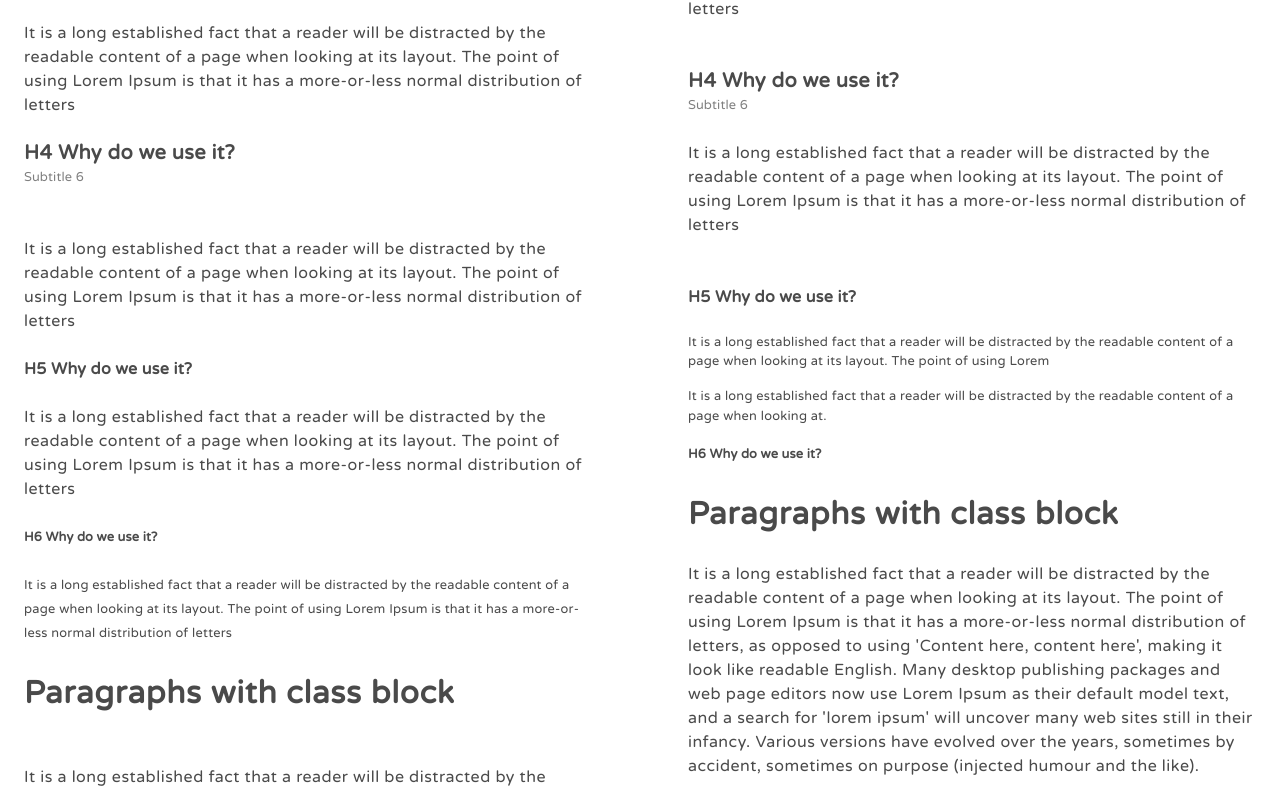
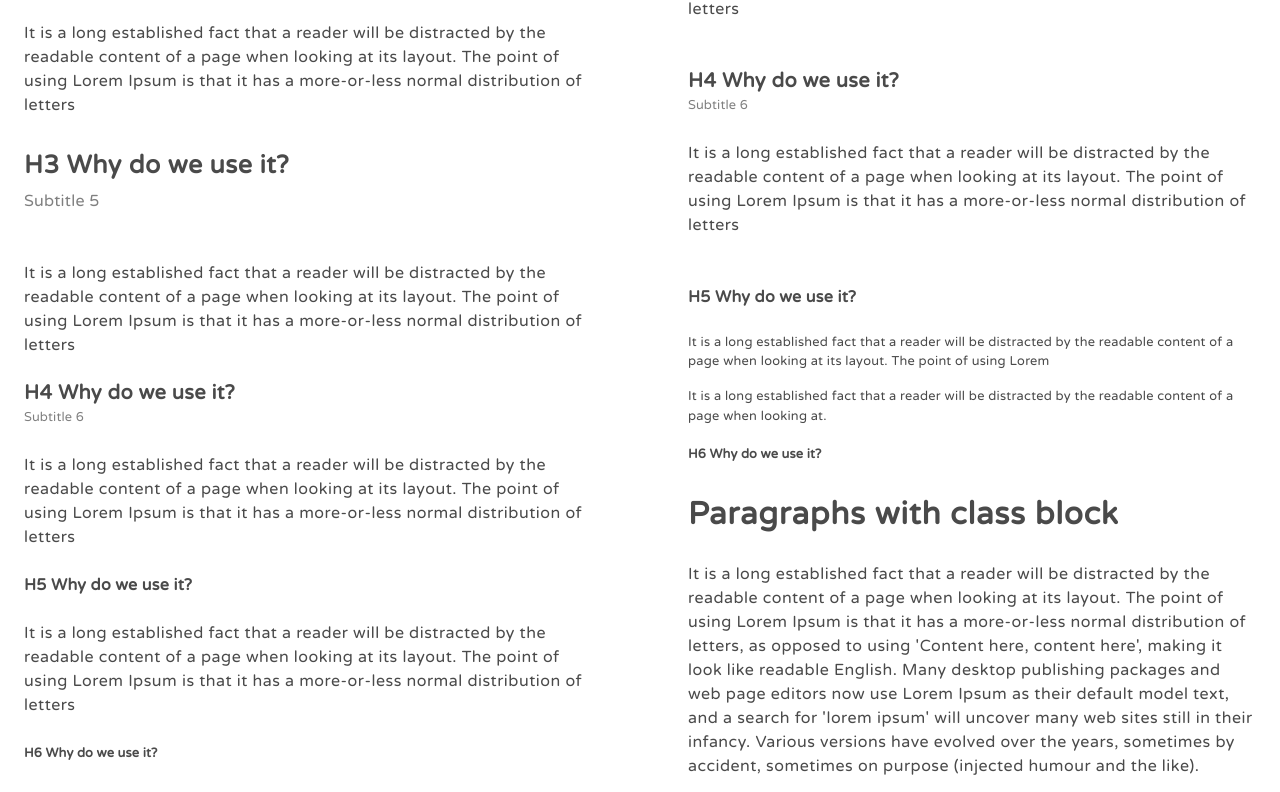
Before and after one commit to a-spasov/cubix, a Vue app: page / in a window 1280 px wide. Shown: the part 1253-2045 px from the top of the page. Built offline with nearby package versions, Linux system fonts and the light colour scheme.

Commit message:
setup project: spacings

```diff
--- a/src/assets/sass/typography.scss
+++ b/src/assets/sass/typography.scss
@@ -21,9 +21,9 @@
   --text-xxxl: calc(var(--text-base-size) * var(--text-scale-ratio) * var(--text-scale-ratio) * var(--text-scale-ratio) * var(--text-scale-ratio) * var(--text-scale-ratio));
 
   /* line heights */
-  --grid-line-m: var(--grid-unit);
-  --grid-line-l: calc((var(--grid-unit) * 2));
-  --grid-line-xl: calc((var(--grid-unit) * 3));
+  --grid-line-m: var(--grid-unit);                // 24px
+  --grid-line-l: calc((var(--grid-unit) * 2));    // 48px
+  --grid-line-xl: calc((var(--grid-unit) * 3));   // 72px
 
 }
 
@@ -141,45 +141,40 @@ h6,
 .subtitle-3 {
   font-size: var(--text-l);
   letter-spacing: 0.5px;
-
-  line-height: 1.92em;
+  line-height: var(--grid-line-l);
 
   &.spaced {
-    margin-bottom: 1.92em;
+    margin-bottom: var(--space-xxl);
   }
 }
 
 .subtitle-4 {
   font-size: var(--text-m);
   letter-spacing: 0.35px;
-
-  line-height: 1.2em;
+  line-height: var(--grid-line-m);
 
   &.spaced {
-    margin-bottom: 2.4em;
+    margin-bottom: var(--space-xxl);
   }
 }
 
 .subtitle-5 {
   font-size: var(--text-s);
   letter-spacing: 0.25px;
-
-
-  line-height: 1.5em;
+  line-height: var(--grid-line-m);
 
   &.spaced {
-    margin-bottom: 3em;
+    margin-bottom: var(--space-xxl);
   }
 }
 
 .subtitle-6 {
   font-size: var(--text-xs);
   letter-spacing: 0.15px;
-
-  line-height: 1.875em;
+  line-height: var(--grid-line-m);
 
   &.spaced {
-    margin-bottom: 3.75em;
+    margin-bottom: var(--space-m);
   }
 }
 
--- a/src/layouts/DesktopLayout.vue
+++ b/src/layouts/DesktopLayout.vue
@@ -77,6 +77,12 @@ import SiteFooter from '../components/layout/SiteFooter.vue';
         </p>
         <h3 class="spaced">H3 Why do we use it?</h3>
         <!-- <p class="subtitle-5 spaced">Subtitle 5</p> -->
+        <p class="body-1 block">
+          It is a long established fact that a reader will be distracted by the readable content of a page when looking at
+          its layout. The point of using Lorem Ipsum is that it has a more-or-less normal distribution of letters
+        </p>
+        <h3 class="">H3 Why do we use it?</h3>
+        <p class="subtitle-5 spaced">Subtitle 5</p>
         <p class="body-1 block">
           It is a long established fact that a reader will be distracted by the readable content of a page when looking at
           its layout. The point of using Lorem Ipsum is that it has a more-or-less normal distribution of letters
```
